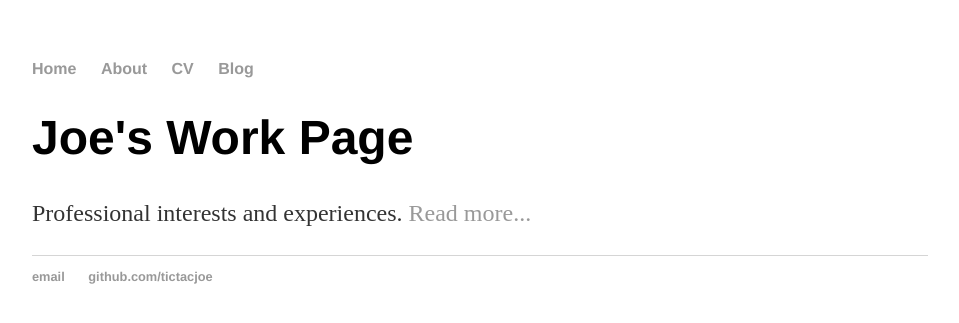
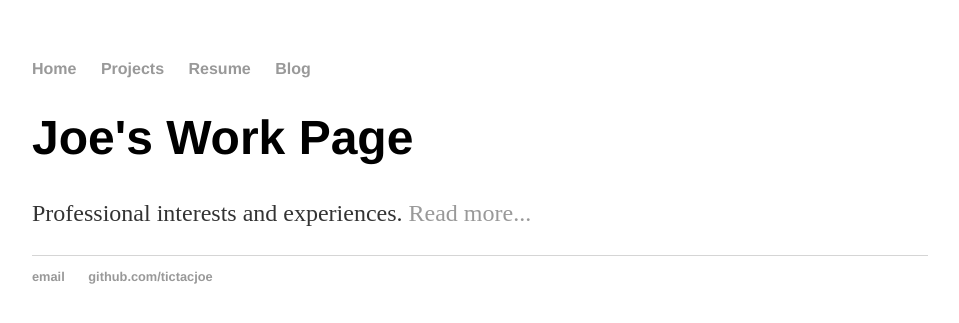
Before and after one commit to tictacjoe/tictacjoe.github.io, a Jekyll site: the page index.html, which Jekyll copies as it is, in a window 1280 px wide. Shown: the top 323 px of the page, without its empty margins (160-1119 px from the left). Built offline with Jekyll 4.4.1, drawn with Linux system fonts in a browser that asks for light colours.

Commit message:
Update index.html

```diff
--- a/index.html
+++ b/index.html
@@ -9,8 +9,8 @@
 		<nav>
     		<ul>
         		<li><a href="/">Home</a></li>
-	        	<li><a href="/about">About</a></li>
-        		<li><a href="/cv">CV</a></li>
+	        	<li><a href="/projects">Projects</a></li>
+        		<li><a href="/resume">Resume</a></li>
         		<li><a href="/blog">Blog</a></li>
     		</ul>
 		</nav>
```
